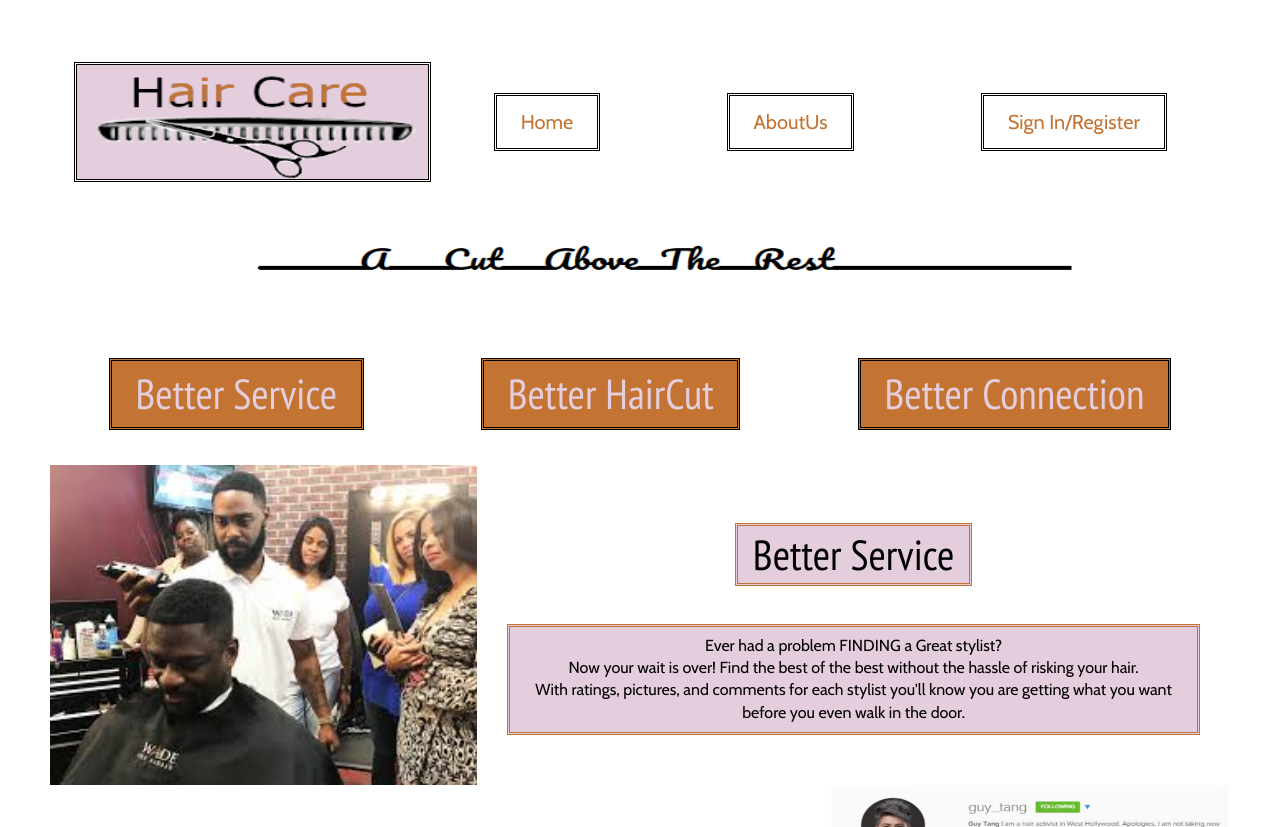
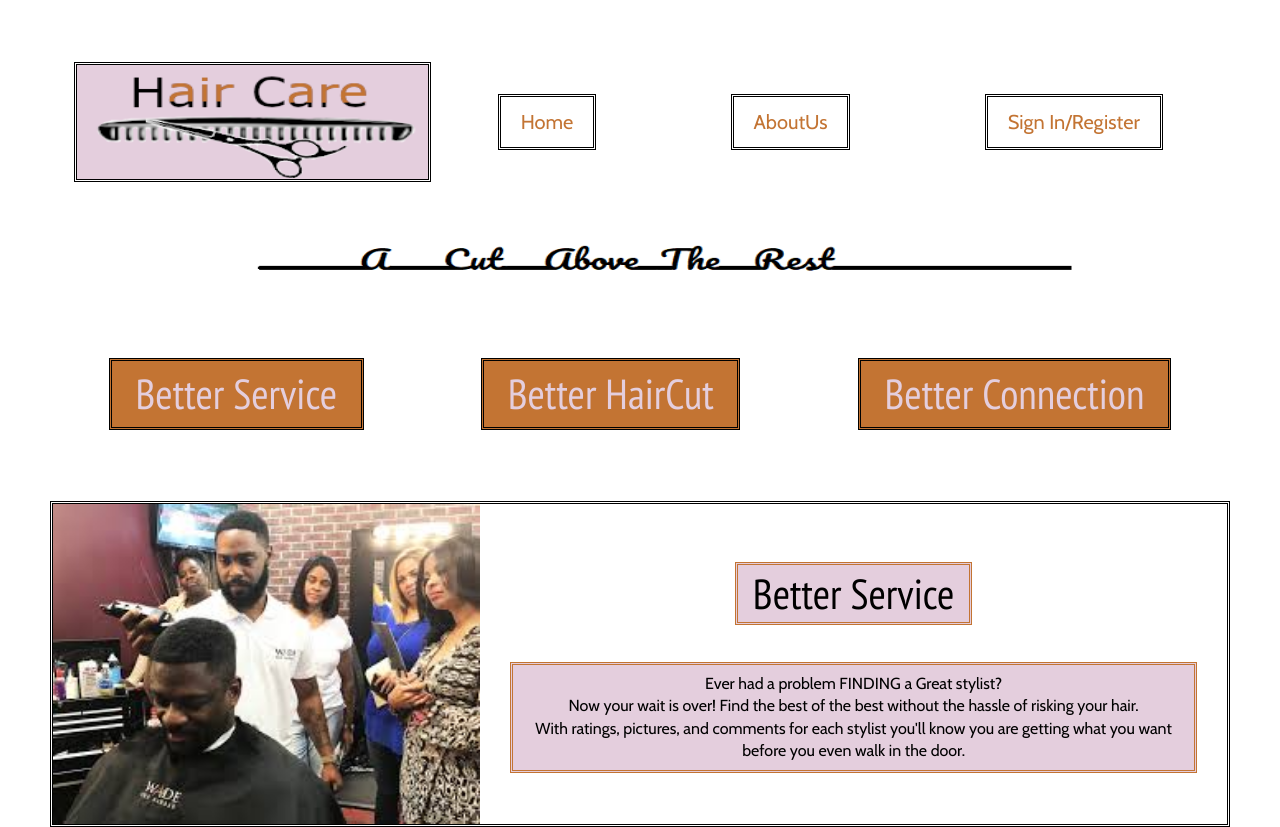
Before and after one commit to BWHairCare02/MarketingPage, a plain HTML site: page index.html in a window 1280 px wide. Shown: the top 827 px of the page. Drawn offline with nearby package versions, Linux system fonts and the light colour scheme.

Commit message:
updated nav

```diff
--- a/less/home-page.less
+++ b/less/home-page.less
@@ -6,6 +6,7 @@
         /*background: url('../images/scroll_img\ 1.jpg') no-repeat;
         background-size: 100% 100%;
         height: 50vh;*/
+
 
         h3{
             font-size: 4.2rem;
@@ -23,8 +24,9 @@
 
         div{
             .display-flex(space-between, center);
-            margin: 0 auto;
+            margin: 3% auto;
             background-image: none;
+            border: @border-3px-black;
 
 
 
--- a/less/navigation.less
+++ b/less/navigation.less
@@ -1,7 +1,3 @@
-//MY nav keeps coming from out of its border.
-//whenever i switch pages the border becomes square
-//and then the words are out of the border.
-
 header{
     width:100%;
 
@@ -28,7 +24,7 @@ header{
                 font-size: 2rem;
                 color: @color-copper;
                 border: @border-3px-black;
-                padding: 2% 3%;
+                padding: 15px 20px;
                 margin: 0 auto;
 
                 &:hover{
```
Also changed, not shown: about.html (+1 -1 lines), css/index.css.
